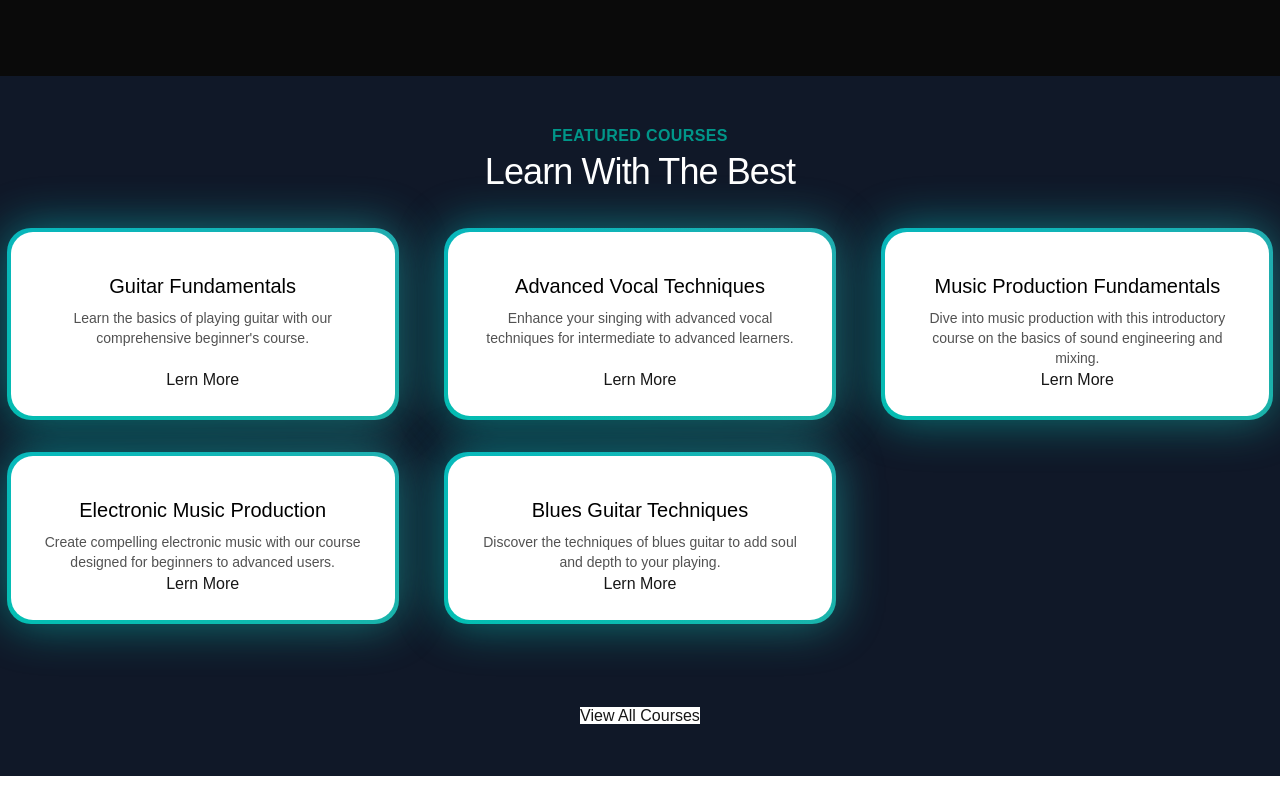
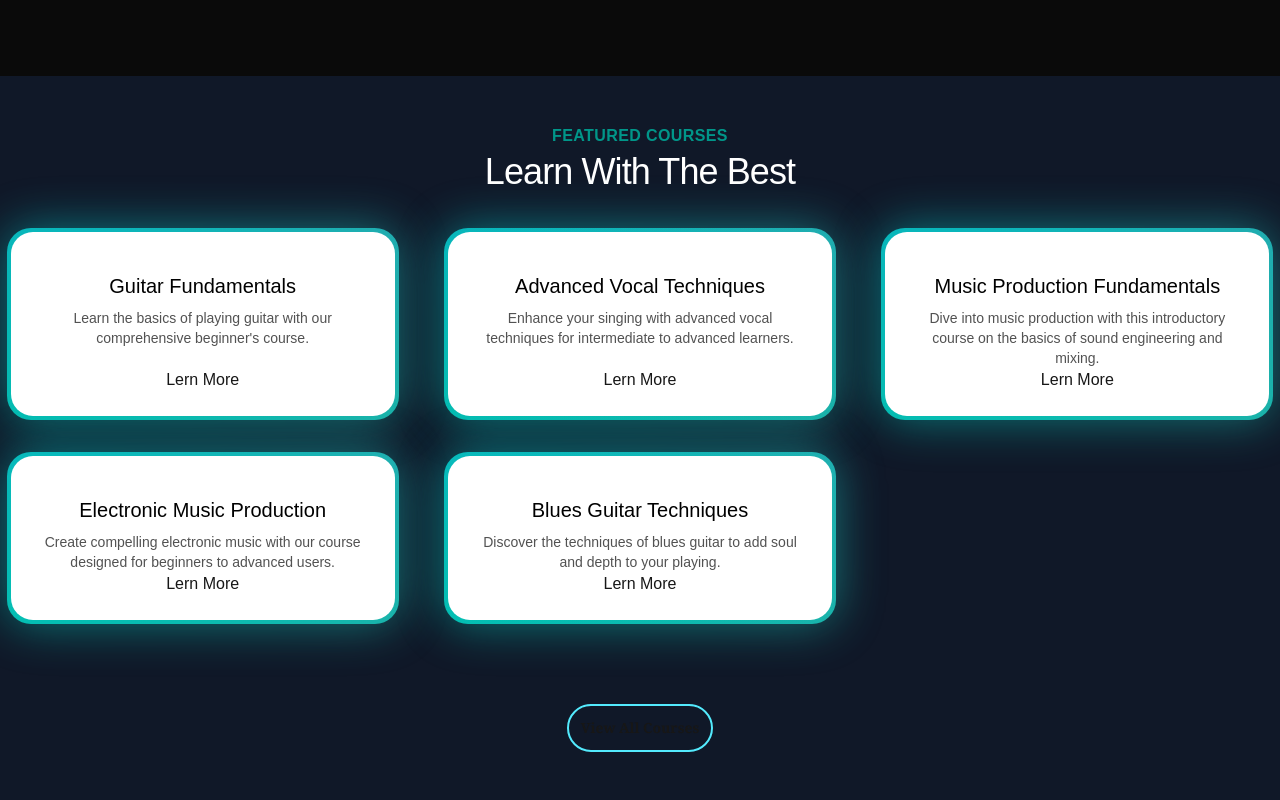
Before and after one commit to adityasinghchouhan1/Musicnext, a Next.js app: page / in a window 1280 px wide. Shown: the part 564-1364 px from the top of the page. Before the commit the page ends 1340 px from the top, so only its background shows below. Built offline with nearby package versions, Linux system fonts and the light colour scheme.

Commit message:
fix button

```diff
--- a/src/app/components/FeacturesCourses.tsx
+++ b/src/app/components/FeacturesCourses.tsx
@@ -39,9 +39,14 @@ const FeacturesCourses = () => {
       </div>
       </div>
       <div className='mt-20 text-center'>
-        <Link href={'/courses'} className='bg-white'>
-        View All Courses</Link>
-        </div></div></>
+  <Link
+    href="/courses"
+    className="inline-block bg-transparent text-sm border-2 p-3 font-semibold font-serif rounded-full border-cyan-300 hover:scale-95 transition-transform duration-300 ease-in-out transform"
+  >
+    View All Courses
+  </Link>
+</div>
+</div></>
   )
 }
 
```
